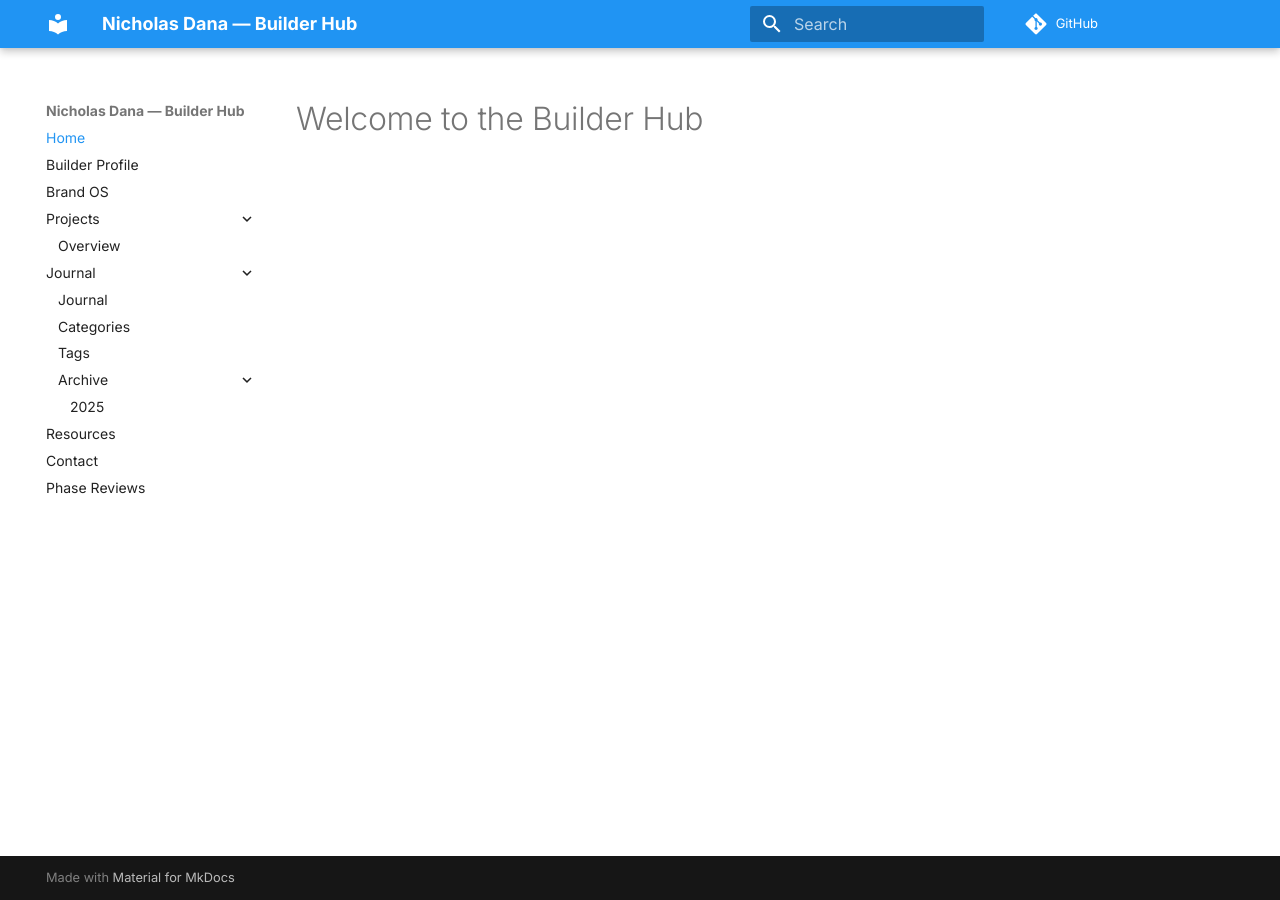
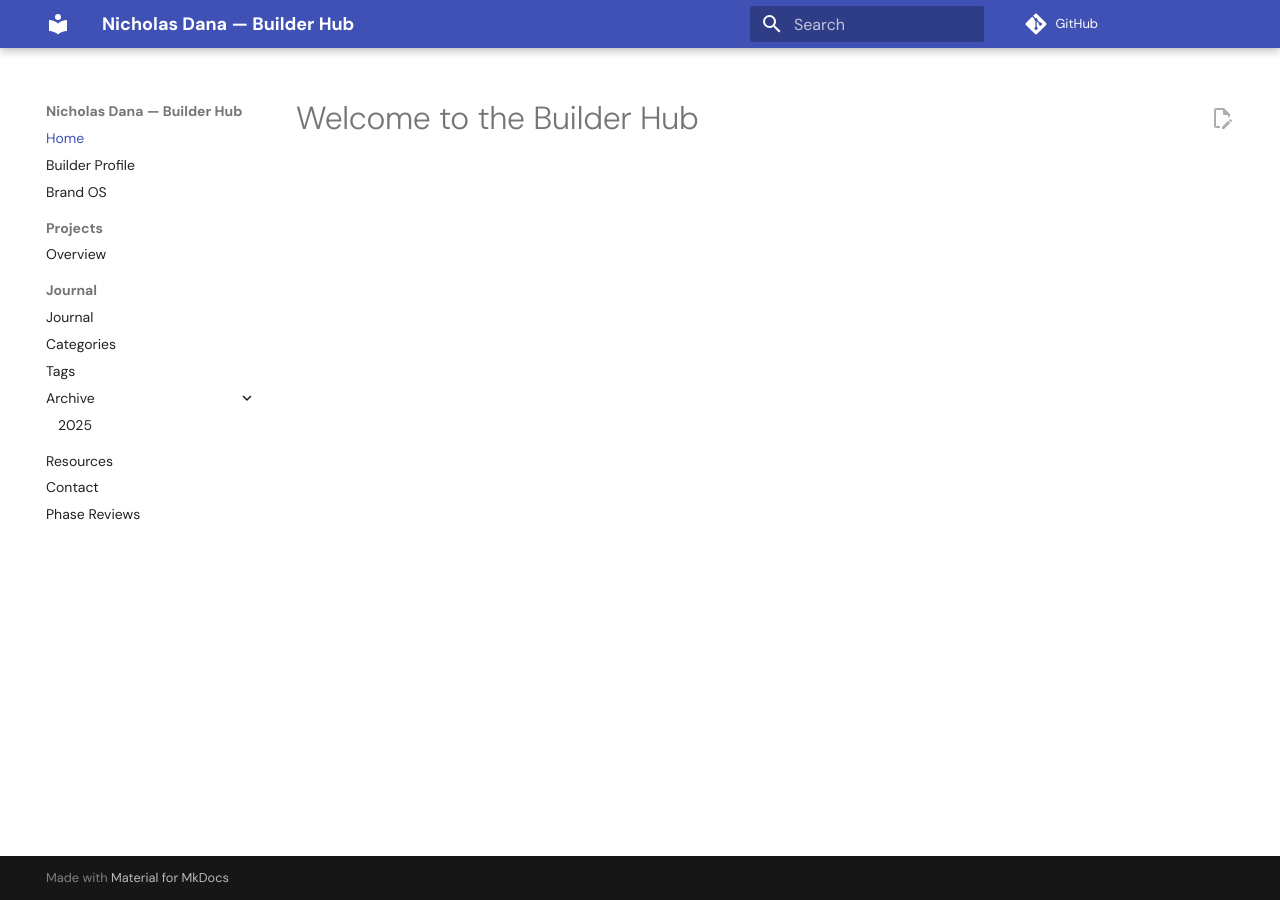
Before and after one commit to NichD/ndana_bb, an MkDocs documentation site: the page built from docs/index.md, in a window 1280 px wide. Built offline with MkDocs 1.6.1 and Material for MkDocs 9.7.7, drawn with Linux system fonts in a browser that asks for light colours; comment, search, counter and statistics services are not loaded.

```diff
--- a/mkdocs.yml
+++ b/mkdocs.yml
@@ -11,18 +11,35 @@ docs_dir: docs
 theme:
   name: material
   custom_dir: overrides
+
+  # Brand-aligned palette — trust, energy, and warmth
   palette:
-    primary: blue
-    accent: deep-orange
+    scheme: default
+    primary: slate
+    accent: crimson
+    background: "#FAFAFA"
+
+  # Typography refinements for hierarchy and warmth
   font:
-    text: Inter
-    code: JetBrains Mono
+    text: "DM Sans"
+    code: "Source Code Pro"
+    headings: "Playfair Display"
+
+  # Enhanced features for polish and navigation depth
   features:
+    - navigation.top
+    - navigation.tracking
+    - navigation.sections
     - navigation.expand
     - navigation.instant
+    - search.suggest
+    - toc.integrate
+    - header.autohide
+    - content.code.annotate
     - content.code.copy
     - content.tabs.link
-    - search.suggest
+    - content.tooltips
+    - content.action.edit
     - content.blog
     - content.blog.post
     - content.blog.category
```
Also changed, not shown: docs/reviews/phase_reviews.md (+2 -2 lines).
